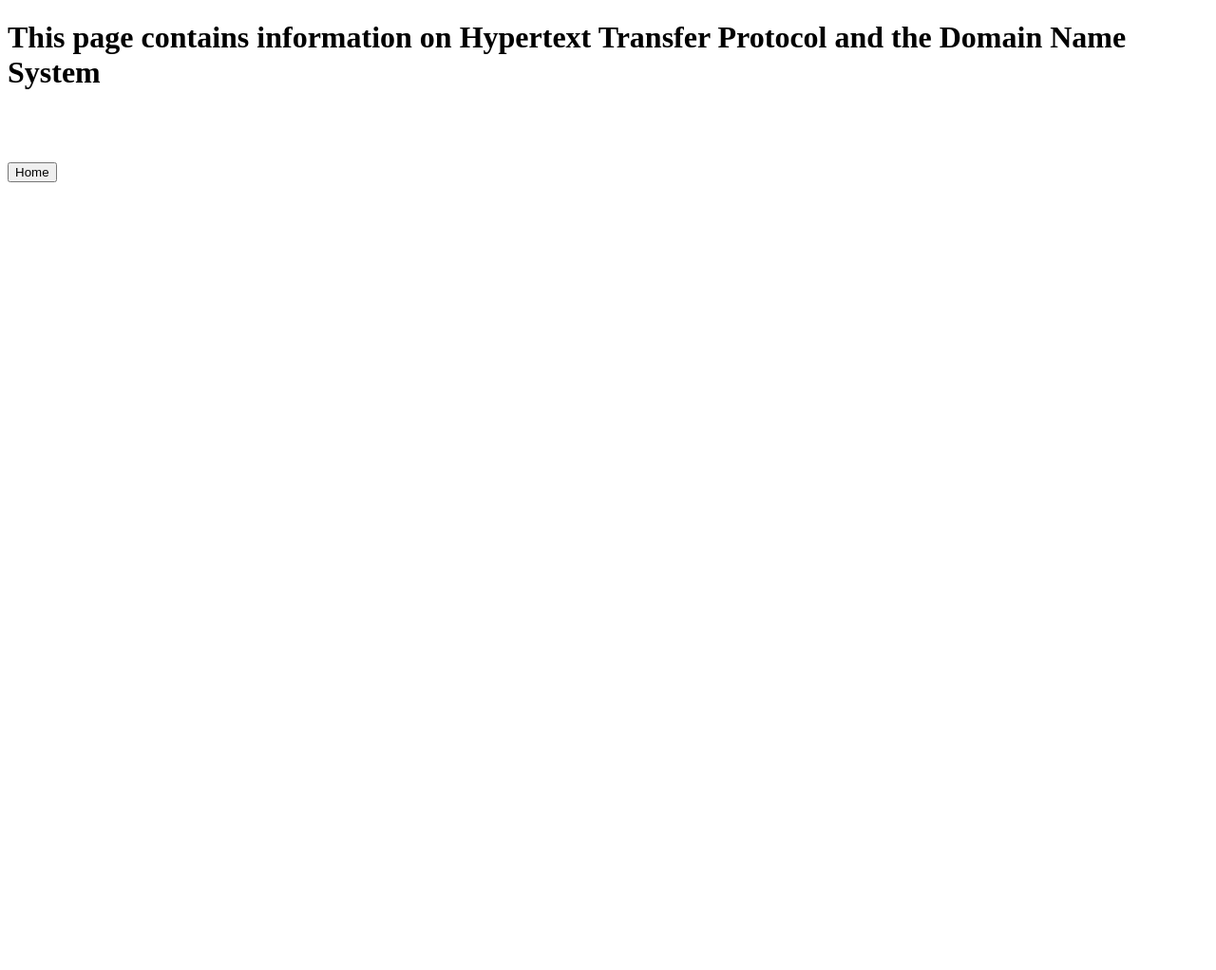
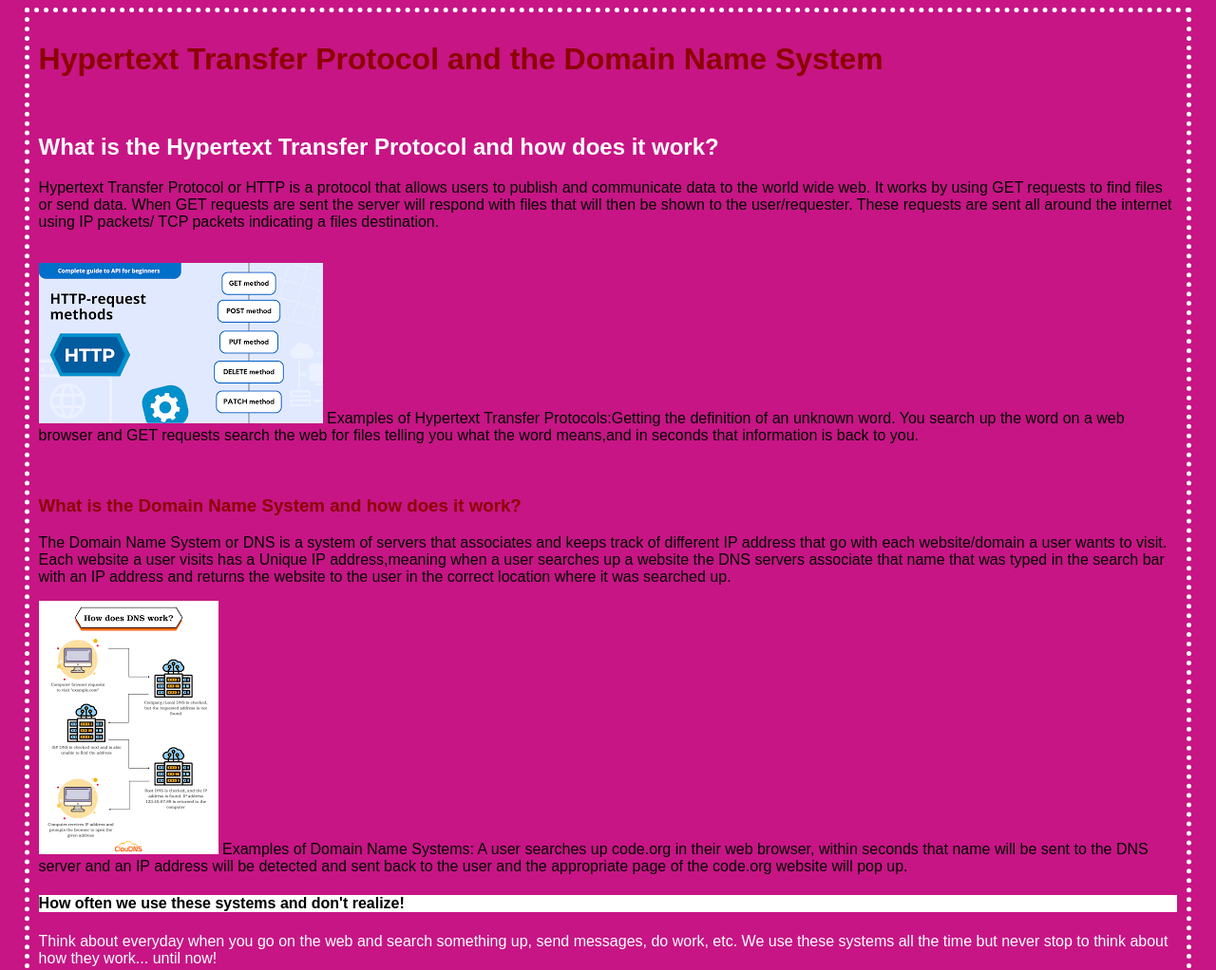
Before and after one commit to emfr0818/internet, a plain HTML site: page HTTPandDNS.html in a window 1280 px wide. Shown: the top 1022 px of the page at 95% size. Before the commit the page ends 800 px from the top, so only its background shows below. Drawn offline with Linux system fonts and the light colour scheme.

Commit message:
Add files via upload

```diff
--- a/HTTPandDNS.html
+++ b/HTTPandDNS.html
@@ -4,10 +4,37 @@
         <title>HTTPandDNS</title>
     </head>
     <body>
-        <h1>This page contains information on Hypertext Transfer Protocol and the Domain Name System</h1>
+        <h1 style="color:DarkRed;">Hypertext Transfer Protocol and the Domain Name System</h1>
+        <br>
+       <h2 style="color:White;">What is the Hypertext Transfer Protocol and how does it work?</h2>
+        <p>Hypertext Transfer Protocol or HTTP is a protocol that allows users to publish and communicate data to the world wide web. It works by using GET requests to find files or send data. When GET requests are sent the server will respond with files that will then be shown to the user/requester. These requests are sent all around the internet using IP packets/ TCP packets indicating a files destination.</p>
+        <br>
+        <img src= "getrequest.png"> Examples of Hypertext Transfer Protocols:Getting the definition of an unknown word. You search up the word on a web browser and GET requests search the web for files telling you what the word means,and in seconds that information is back to you.
         <br><br><br>
+        <h3 style="color:DarkRed;">What is the Domain Name System and how does it work?</h3>
+        <p> The Domain Name System or DNS is a system of servers that associates and keeps track of different IP address that go with each website/domain a user wants to visit. Each website a user visits has a Unique IP address,meaning when a user searches up a website the DNS servers associate that name that was typed in the search bar with an IP address and returns the website to the user in the correct location where it was searched up.</p>
+        <img src="DNS.png">  Examples of Domain Name Systems: A user searches up code.org in their web browser, within seconds that name will be sent to the DNS server and an IP address will be detected and sent back to the user and the appropriate page of the code.org website will pop up.
+        <br>
+        <h4 style="background-color:White;">How often we use these systems and don't realize!</h4>
+        <p style="color:White;">Think about everyday when you go on the web and search something up, send messages, do work, etc. We use these systems all the time but never stop to think about how they work... until now!</p>
         <a href = "https://emfr0818.github.io/internet/">
             <button>Home</button>
         </a>
     </body>
 </html>
+ </a>
+    </body>
+    <script>
+            function changeBG(color){
+                document.body.style.background= color;
+                }
+        </script>
+        <style type = "text/css">
+            body{
+                background-color:MediumVioletRed;
+                margin-left:2%;
+                margin-right:2%;
+                border: 5px dotted White;
+                padding: 10px 10px 10px 10px;
+                font-family: sans-serif;
+               </style></html>
```
Also changed, not shown: DNS.png (added), getrequest.png (added).
